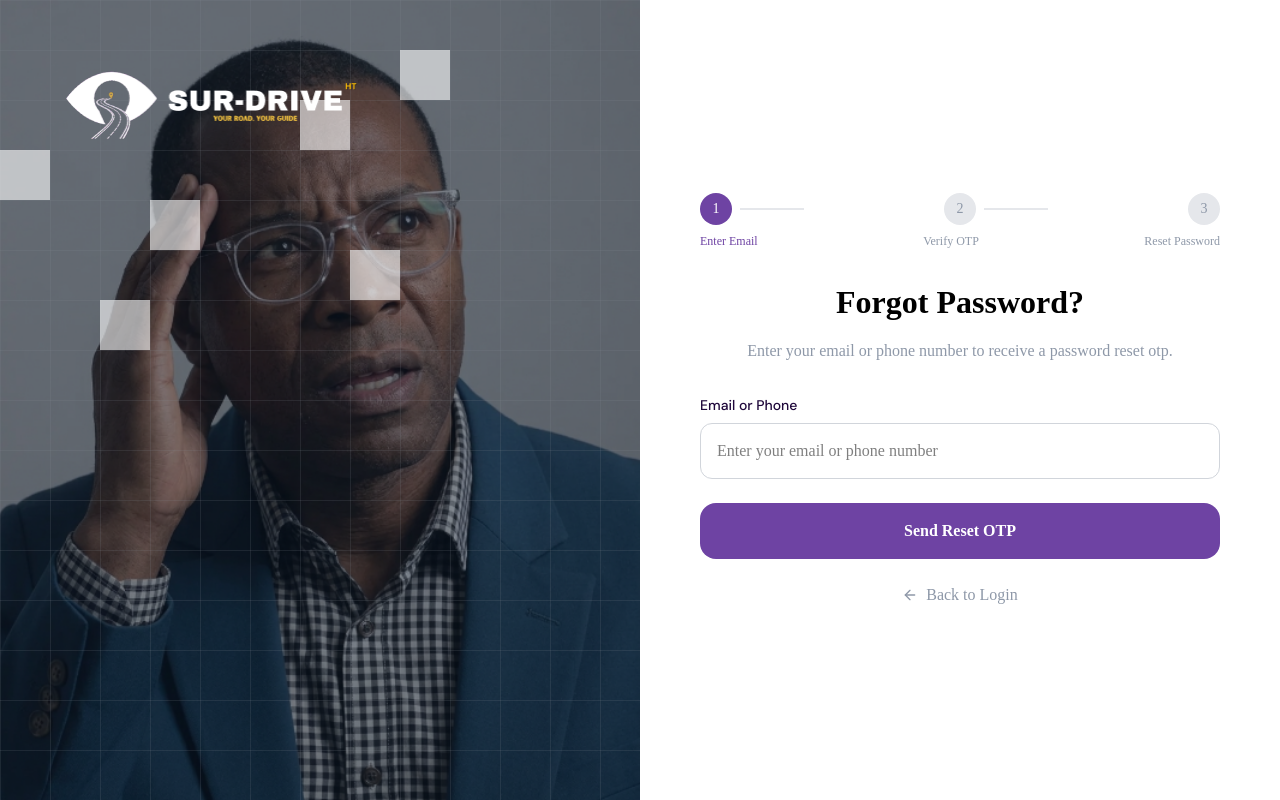
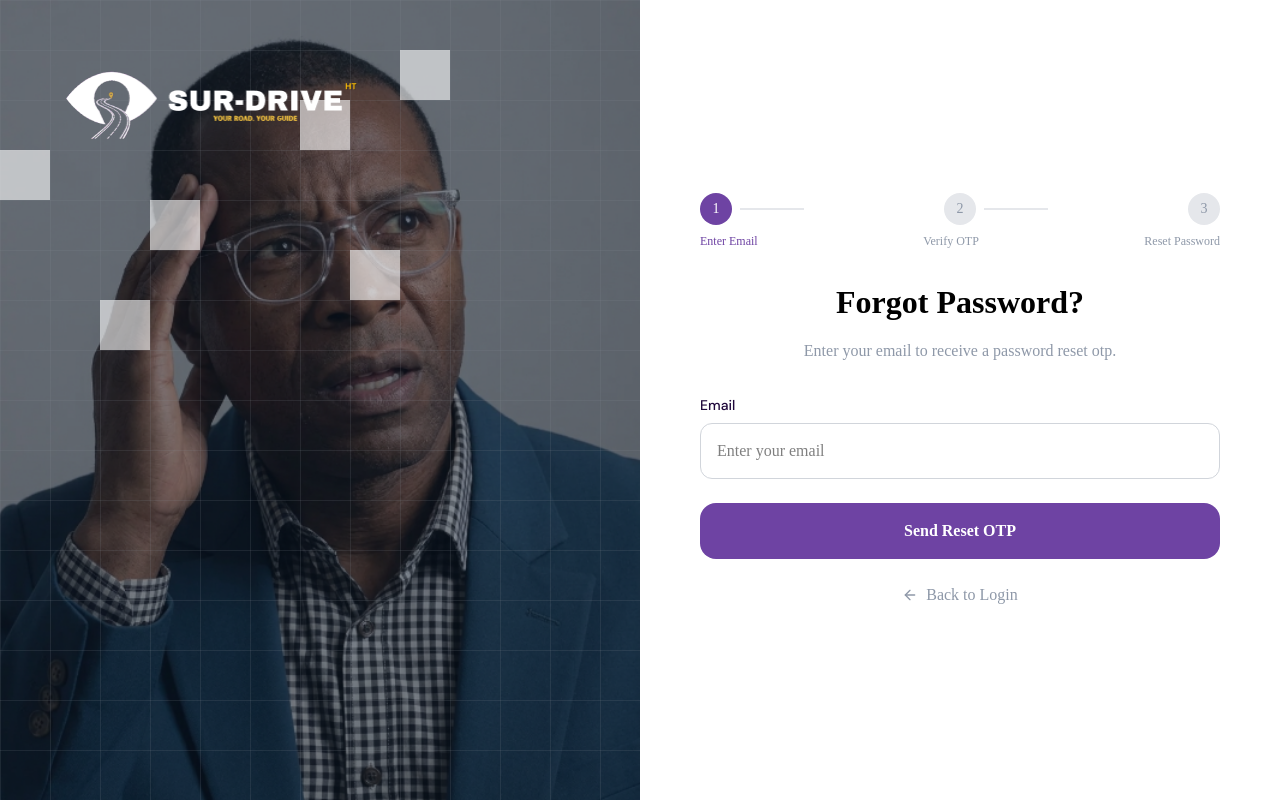
Before and after one commit to Sur-Drive/Frontend, a React (Vite) app: page /fleet/forgot-password in a window 1280 px wide. Built offline with nearby package versions, Linux system fonts and the light colour scheme.

Commit message:
clear message for forgot password

```diff
--- a/src/App.tsx
+++ b/src/App.tsx
@@ -25,7 +25,6 @@ import FleetRegistration from "./pages/Fleet/FleetRegistration";
 import KYC from "./pages/Fleet/KYC/KYC";
 import FleetDashboard from "./pages/Fleet/Dashboard/FleetDashboard";
 import DashSidebar from "./pages/Fleet/Dashboard/DashSidebar";
-import { Settings } from "lucide-react";
 
 import SubFleetManagement from "./pages/Fleet/SubFleets/SubFleetManagement";
 import FleetManagers from "./pages/Fleet/SubFleets/FleetManagers";
--- a/src/pages/Fleet/Auth/ForgotPassword/EmailStep.tsx
+++ b/src/pages/Fleet/Auth/ForgotPassword/EmailStep.tsx
@@ -22,7 +22,7 @@ const EmailStep: React.FC<EmailStepProps> = ({
         e.preventDefault();
 
         if (!identifier) {
-            onError("Please enter your email or phone number");
+            onError("Please enter your email");
             return;
         }
 
@@ -77,8 +77,7 @@ const EmailStep: React.FC<EmailStepProps> = ({
                     className="text-sm text-[#8E98A8] sm:text-base"
                     style={{ fontFamily: "Outfit" }}
                 >
-                    Enter your email or phone number to receive a password reset
-                    otp.
+                    Enter your email to receive a password reset otp.
                 </p>
             </div>
 
@@ -87,13 +86,13 @@ const EmailStep: React.FC<EmailStepProps> = ({
                 <div className="flex flex-col gap-4 sm:gap-6">
                     <div>
                         <label className="mb-1.5 block text-sm font-medium text-[#1F083B] sm:mb-2">
-                            Email or Phone
+                            Email
                         </label>
                         <input
                             type="text"
                             value={identifier}
                             onChange={(e) => setIdentifier(e.target.value)}
-                            placeholder="Enter your email or phone number"
+                            placeholder="Enter your email"
                             className="h-12 w-full rounded-xl border border-[#D1D5DB] px-4 py-3 text-sm outline-none transition focus:border-[#6E43A3] focus:ring-1 focus:ring-[#6E43A3] sm:h-14 sm:text-base"
                             style={{
                                 fontFamily: "Outfit",
```
